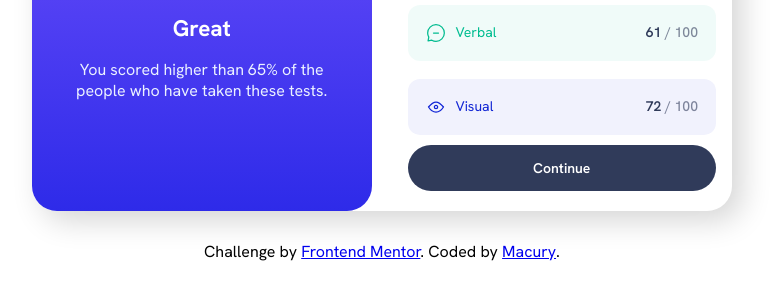
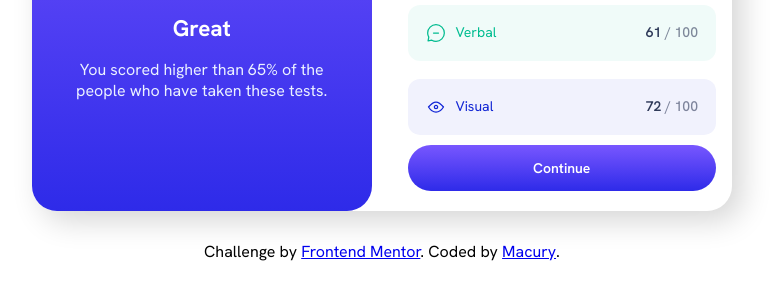
Before and after one commit to Macury/Result-summary, a plain HTML site: page index.html in a window 1280 px wide. In both pictures the pointer is over the button "Continue". Shown: the part 376-676 px from the top of the page, without its empty margins (258-1038 px from the left). Drawn offline with Linux system fonts and the light colour scheme.

Commit message:
button hover

```diff
--- a/style.css
+++ b/style.css
@@ -124,6 +124,10 @@ button{
   padding: 14px;
   width: 100%;
 }
+button:hover{
+  background-image: linear-gradient(hsl(252, 100%, 67%), hsl(241, 81%, 54%));
+}
+
 .attribution{
   margin: 30px 0;
   margin-bottom: 50px;
```
